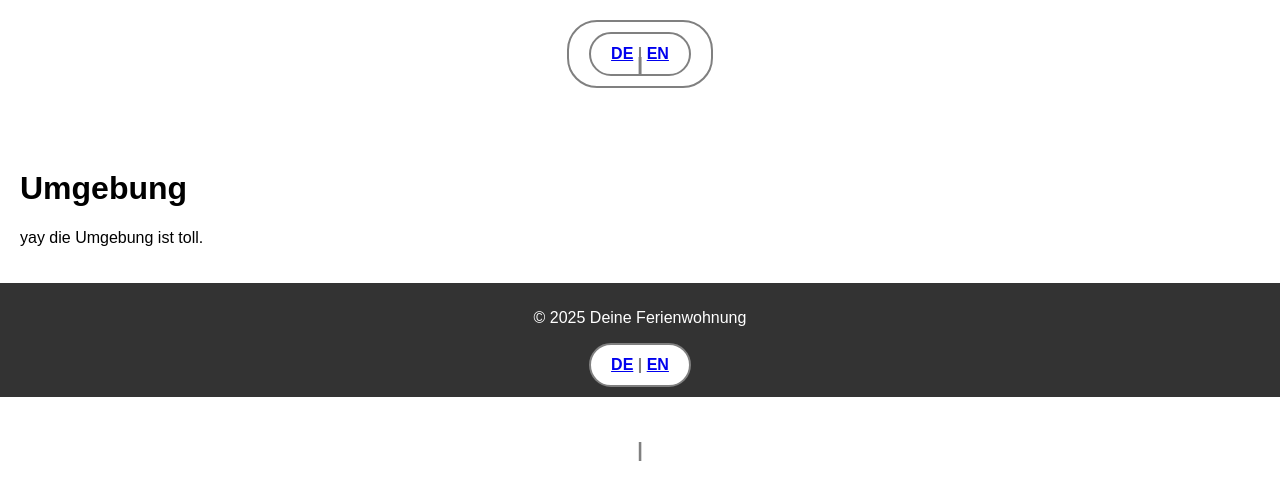
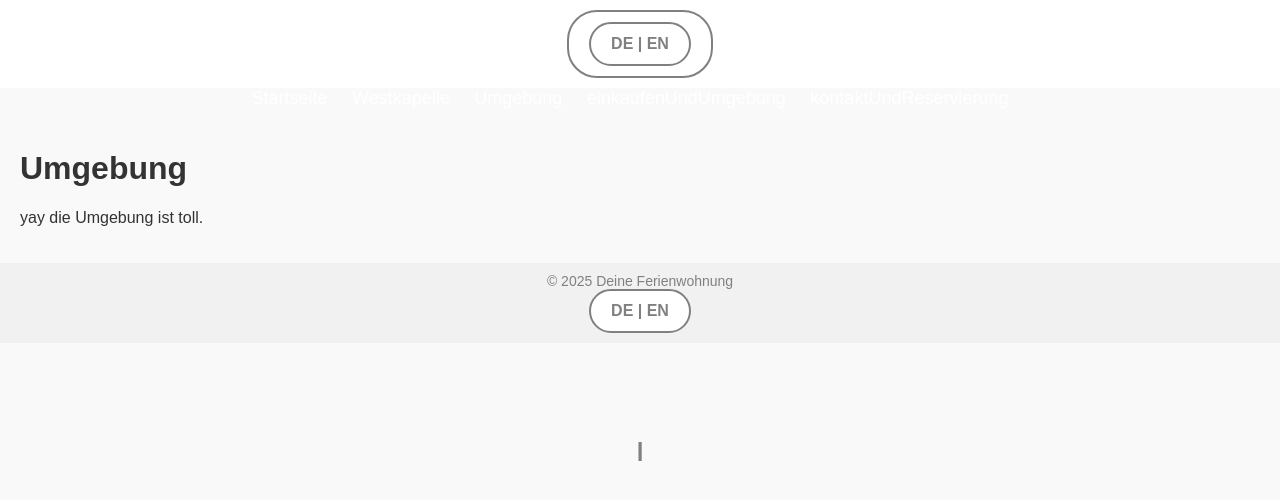
Before and after one commit to TimLbhnschl/timlbhnschl.github.io, a Jekyll site: the page built from de/umgebung.html, in a window 1280 px wide. Shown: the top 500 px of the page. Built offline with Jekyll 4.4.1, drawn with Linux system fonts in a browser that asks for light colours.

Commit message:
komplette style.css datei überarbeitet

```diff
--- a/assets/css/style.css
+++ b/assets/css/style.css
@@ -1,22 +1,9 @@
-body {
-    font-family: Arial, sans-serif;
-    margin: 0;
-    padding: 0;
+/* Header */
+header {
+    font-family: Arial, sans-serif; /* Schriftart für den Header */
   }
 
-  header {
-    background-color: white;
-    padding: 10px;
-    position: relative; /* Damit der Button relativ zum Header positioniert wird */
-  }
-
-  header nav ul {
-    list-style: none;
-    display: flex;
-    justify-content: center;
-    padding: 0;
-  }
-
+  /* Bereich für den Sprachumschalter (weiß) */
   .language-header {
     background-color: white; /* Weißer Hintergrund */
     padding: 10px 0; /* Etwas Abstand oben und unten */
@@ -79,28 +66,52 @@ body {
     color: lightgray; /* Textfarbe beim Hover */
   }
 
-  /* Sprachumschalter unten */
-  footer .language-toggle {
-    top: auto;
-    bottom: 10px;   /* Abstand vom unteren Rand */
-  }
-
-  header nav ul li {
-    margin: 0 15px;
-  }
-
-  header nav ul li a {
-    color: white;
-    text-decoration: none;
-  }
-
+  /* Hauptinhalt */
   main {
     padding: 20px;
   }
 
+  /* Footer */
   footer {
+    background-color: #f1f1f1; /* Heller Hintergrund für den Footer */
+    padding: 10px;
     text-align: center;
-    padding: 10px;
-    background-color: #333;
-    color: white;
   }
+
+  footer p {
+    margin: 0;
+    font-size: 14px;
+    color: gray;
+  }
+
+  /* Allgemeine Layoutanpassungen */
+  body {
+    margin: 0;
+    font-family: Arial, sans-serif; /* Schriftart für den gesamten Body */
+    background-color: #f9f9f9; /* Heller Hintergrund für die gesamte Seite */
+    color: #333; /* Dunkelgraue Schriftfarbe */
+  }
+
+  /* Links - Standard */
+  a {
+    text-decoration: none;
+    color: inherit;
+  }
+
+  /* Links - Hover */
+  a:hover {
+    color: #007bff; /* Blaue Farbe für Links beim Hover */
+  }
+
+  /* Responsives Design */
+  @media (max-width: 768px) {
+    nav ul li {
+      display: block; /* Navigationselemente untereinander bei kleinen Bildschirmen */
+      margin-bottom: 10px;
+    }
+
+    .language-toggle {
+      padding: 8px 16px; /* Kleinere Buttons auf mobilen Geräten */
+      font-size: 14px; /* Kleinere Schrift auf mobilen Geräten */
+    }
+  }
```
